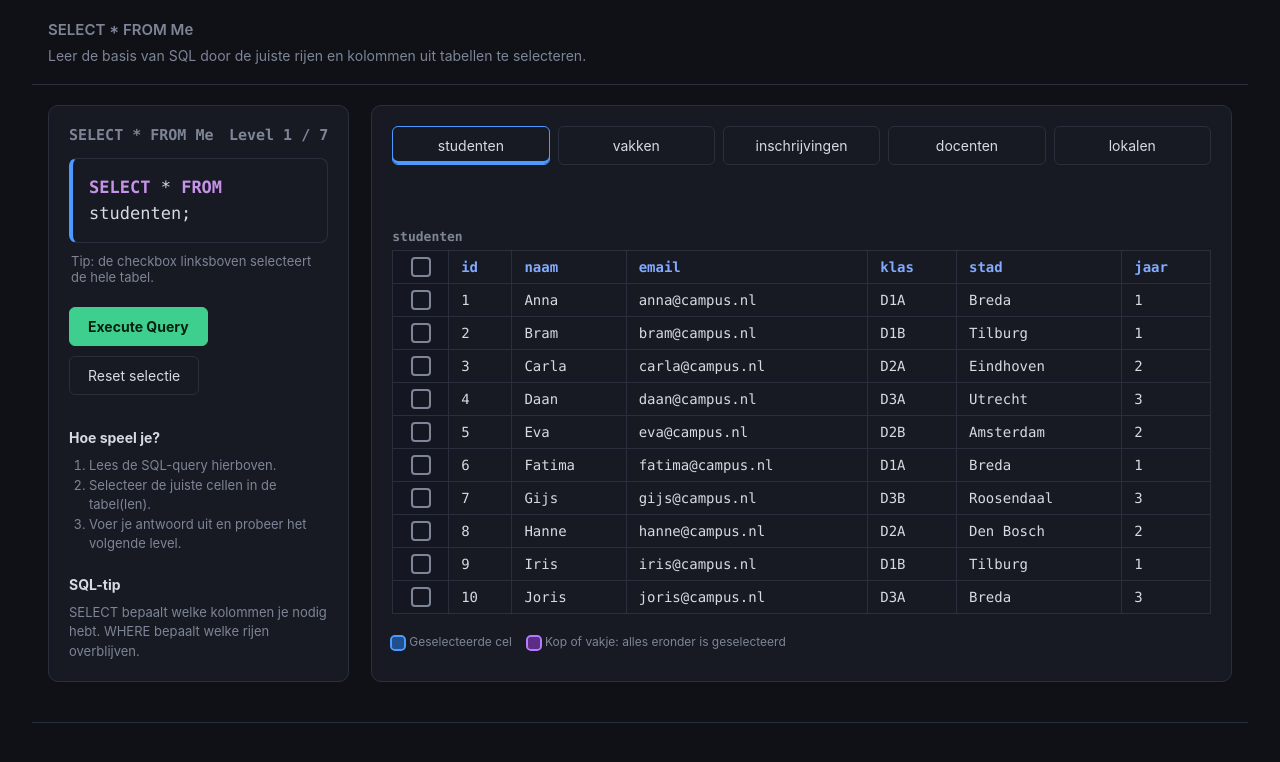
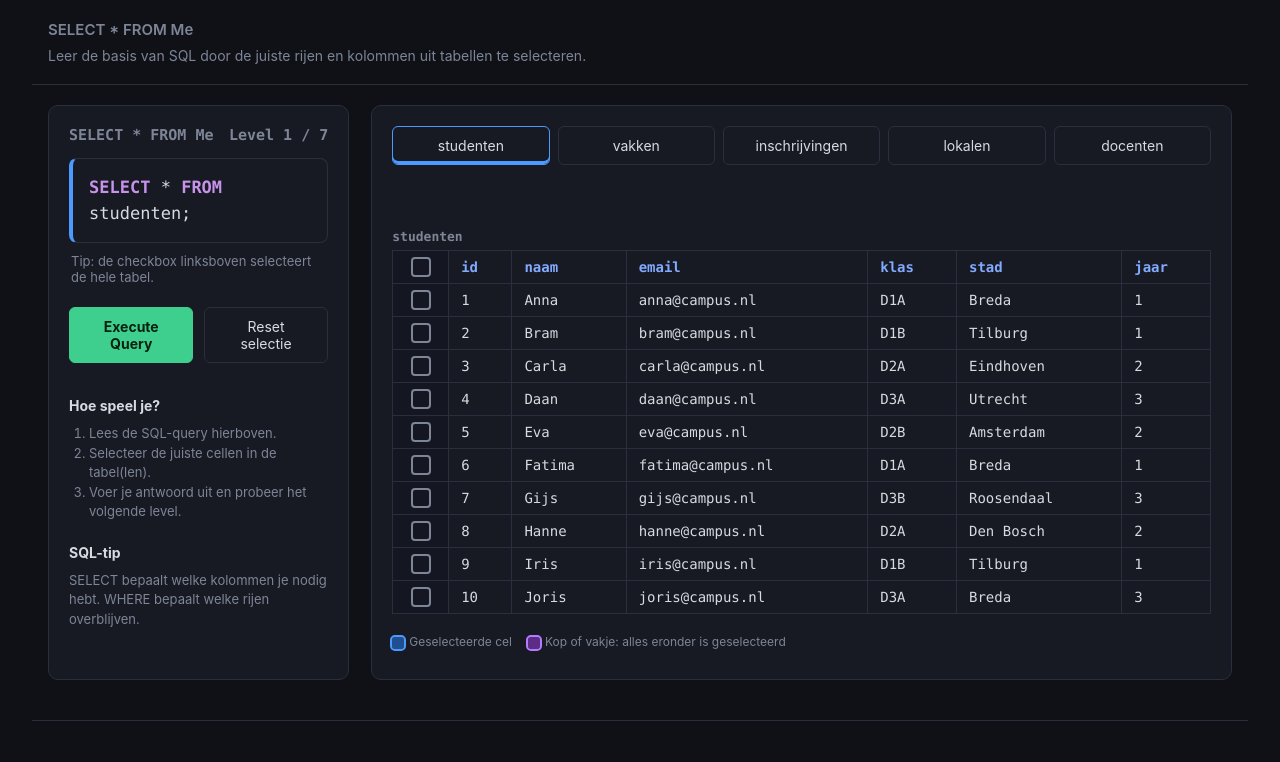
Before and after one commit to NielsHornschuh/SELECT-FROM-Me, a plain HTML site: page index.html in a window 1280 px wide. Drawn offline with Linux system fonts and the light colour scheme.

Commit message:
Slight changes in level order and styling.
Changed:
- Level 5 → 7
- Level 7 → 5
- Switched the "next" button with the "reset" button in positions.

```diff
--- a/index.html
+++ b/index.html
@@ -20,8 +20,8 @@
 
             <div class="bar">
                 <button class="run" id="run">Execute Query</button>
+                <button id="next" style="display:none">Volgend level</button>
                 <button id="reset">Reset selectie</button>
-                <button id="next" style="display:none">Volgend level</button>
             </div>
 
             <section class="help">
--- a/js/script.js
+++ b/js/script.js
@@ -23,12 +23,12 @@ const LEVELS = [
    tables:[vakken], expected:()=>[cellsOf([2,3,5,7],[0,1,2,3,4,5])]},
   {query:"SELECT student_id, cijfer FROM inschrijvingen WHERE cijfer >= 8;", hint:"Tip: klik losse cellen op het snijpunt van rij en kolom.", clause:"WHERE-clausule",
    tables:[inschrijvingen], expected:()=>[cellsOf([0,2,5,7,9,10],[1,4])]},
-  {query:"SELECT studenten.naam, inschrijvingen.status FROM studenten JOIN inschrijvingen ON studenten.id = inschrijvingen.student_id WHERE status = actief;", hint:"Tip: selecteer uit beide tabellen alleen de gegevens die een match hebben.", clause:"ON-clausule",
-   tables:[studenten, inschrijvingen], expected:()=>[cellsOf([0,1,2,3,4,6,8,9],[1]), cellsOf([0,1,3,4,6,8,9,11],[3])]},
+  {query:"SELECT lokaal, capaciteit FROM lokalen WHERE capaciteit > 30;", hint:"Tip: selecteer de volledige rijen die aan de voorwaarde voldoen.", clause:"WHERE-clausule",
+   tables:[lokalen], expected:()=>[cellsOf([1,3,5,6,7],[2,3])]},
   {query:"SELECT docenten.naam, vakken.naam FROM docenten JOIN vakken ON docenten.vak_id = vakken.id;", hint:"Tip: selecteer alleen de kolommen die in de SELECT-lijst staan.", clause:"ON-clausule",
    tables:[docenten, vakken], expected:()=>[cellsOf([0,1,2,3,4,5,6,7],[1]), cellsOf([0,1,2,3,4,5,6,7],[1])]},
-  {query:"SELECT lokaal, capaciteit FROM lokalen WHERE capaciteit > 30;", hint:"Tip: selecteer de volledige rijen die aan de voorwaarde voldoen.", clause:"WHERE-clausule",
-   tables:[lokalen], expected:()=>[cellsOf([1,3,5,6,7],[2,3])]}
+  {query:"SELECT studenten.naam, inschrijvingen.status FROM studenten JOIN inschrijvingen ON studenten.id = inschrijvingen.student_id WHERE status = actief;", hint:"Tip: selecteer uit beide tabellen alleen de gegevens die een match hebben.", clause:"ON-clausule",
+   tables:[studenten, inschrijvingen], expected:()=>[cellsOf([0,1,2,3,4,6,8,9],[1]), cellsOf([0,1,3,4,6,8,9,11],[3])]}
 ];
 
 const ALL_TABLES = [...new Set(LEVELS.flatMap(lv => lv.tables))];
--- a/styles/style.css
+++ b/styles/style.css
@@ -259,10 +259,12 @@ th.corner,td.rowbox{text-align:center;padding:.375rem .5rem;background:#141722}
     display:flex;
     gap:.625rem;
     margin-top:1.375rem;
-    flex-wrap:wrap
+    flex-wrap:wrap;
+    justify-content:space-between;
 }
 
 button{
+    width: 48%;
     font:inherit;
     font-size:.875rem;
     padding:.625rem 1.125rem;
```
